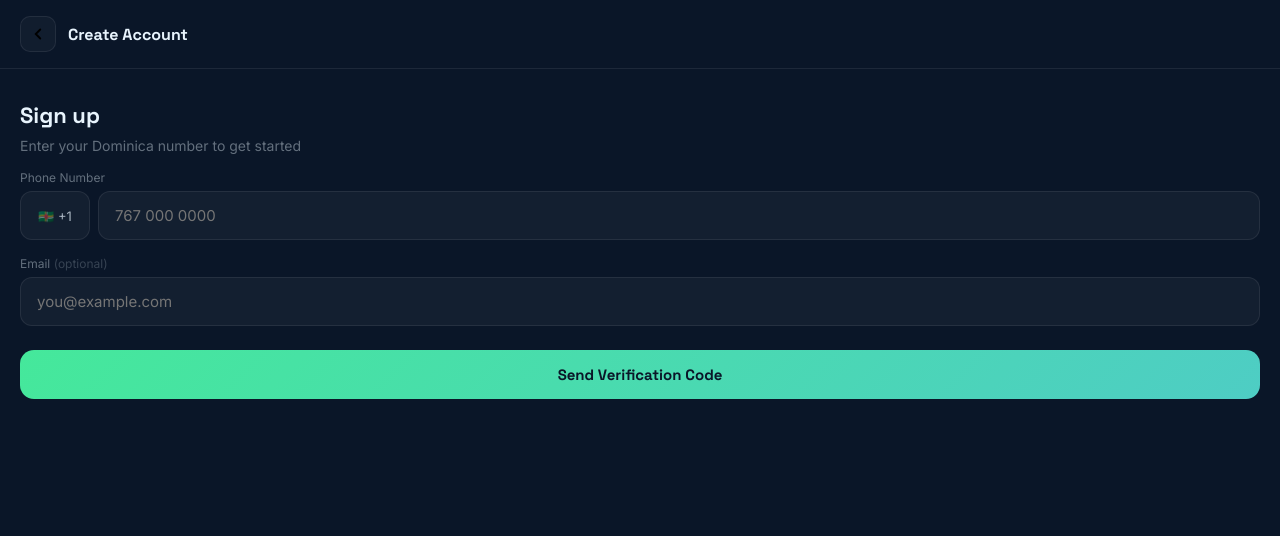
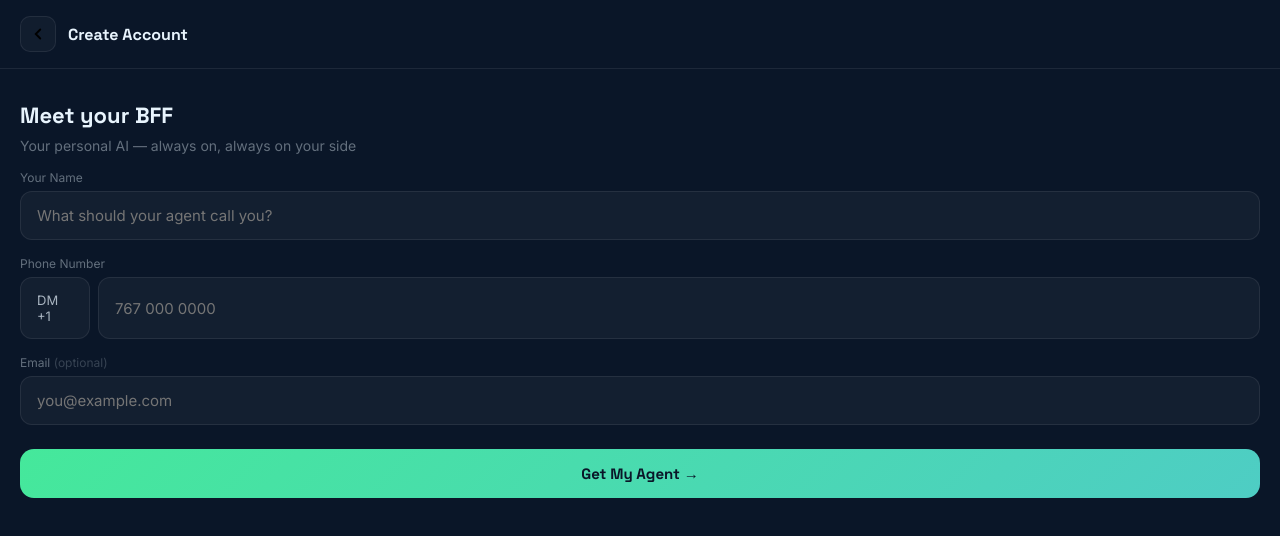
Before and after one commit to epicdm/emapro-app, a Next.js app: page / in a window 1280 px wide. Both pictures are taken after a click on the button "Get Started →". Shown: the top 536 px of the page. Built offline with nearby package versions, Linux system fonts and the light colour scheme; no server answers.

Commit message:
feat: name field, BFF copy, fix error display

```diff
--- a/components/onboarding/SignUpStep.jsx
+++ b/components/onboarding/SignUpStep.jsx
@@ -1,36 +1,46 @@
 'use client';
 import { useState } from 'react';
-import { apiFetch, saveSession } from '@/lib/api';
+import { apiFetch } from '@/lib/api';
 
 const inputStyle = {
   width: '100%', padding: '14px 16px', borderRadius: 12,
   border: '1.5px solid var(--border)', background: 'rgba(255,255,255,0.04)',
   color: 'var(--text-primary)', fontSize: 15, fontFamily: 'var(--font-body)',
-  outline: 'none', transition: 'border-color 0.2s',
+  outline: 'none', transition: 'border-color 0.2s', boxSizing: 'border-box',
 };
 
 export default function SignUpStep({ onVerify, onBack }) {
   const [phone, setPhone] = useState('');
+  const [name, setName] = useState('');
   const [email, setEmail] = useState('');
   const [loading, setLoading] = useState(false);
   const [error, setError] = useState('');
+
+  const focus = e => e.target.style.borderColor = 'var(--accent-teal)';
+  const blur = e => e.target.style.borderColor = 'var(--border)';
 
   const submit = async () => {
     setError('');
     const clean = phone.replace(/\D/g, '');
     if (clean.length < 7) return setError('Enter a valid phone number');
+    if (!name.trim() || name.trim().length < 2) return setError('Enter your name');
     const full = clean.startsWith('1767') ? clean : clean.startsWith('767') ? '1' + clean : '1767' + clean;
     setLoading(true);
     try {
       const res = await apiFetch('/v1/auth/signup', {
         method: 'POST',
-        body: JSON.stringify({ phone_number: '+' + full, email: email || undefined }),
+        body: JSON.stringify({
+          phone_number: '+' + full,
+          full_name: name.trim(),
+          ...(email && { email }),
+        }),
       });
       const json = await res.json();
       if (res.ok) {
         onVerify('+' + full);
       } else {
-        setError(json.message || 'Something went wrong');
+        const msg = json.errors?.[0]?.msg || json.message || 'Something went wrong';
+        setError(msg);
       }
     } catch {
       setError('Connection error. Try again.');
@@ -42,7 +52,7 @@ export default function SignUpStep({ onVerify, onBack }) {
   return (
     <div style={{ display: 'flex', flexDirection: 'column', minHeight: '100dvh', padding: '0 0 32px' }}>
       <div style={{ padding: '16px 20px', display: 'flex', alignItems: 'center', gap: 12, borderBottom: '1px solid var(--border)' }}>
-        <button onClick={onBack} style={{ width: 36, height: 36, borderRadius: 10, border: '1px solid var(--border)', background: 'var(--glass)', display: 'flex', alignItems: 'center', justifyContent: 'center' }}>
+        <button onClick={onBack} style={{ width: 36, height: 36, borderRadius: 10, border: '1px solid var(--border)', background: 'var(--glass)', display: 'flex', alignItems: 'center', justifyContent: 'center', cursor: 'pointer' }}>
           <svg width="18" height="18" viewBox="0 0 24 24" fill="none" stroke="currentColor" strokeWidth="2.5" strokeLinecap="round"><path d="M15 18l-6-6 6-6"/></svg>
         </button>
         <div style={{ fontSize: 16, fontWeight: 700, fontFamily: 'var(--font-display)' }}>Create Account</div>
@@ -50,48 +60,51 @@ export default function SignUpStep({ onVerify, onBack }) {
 
       <div style={{ flex: 1, padding: '32px 20px', display: 'flex', flexDirection: 'column', gap: 16 }}>
         <div>
-          <div style={{ fontSize: 22, fontWeight: 800, fontFamily: 'var(--font-display)', marginBottom: 8 }}>Sign up</div>
-          <div style={{ fontSize: 14, color: 'var(--text-muted)' }}>Enter your Dominica number to get started</div>
+          <div style={{ fontSize: 22, fontWeight: 800, fontFamily: 'var(--font-display)', marginBottom: 8 }}>Meet your BFF</div>
+          <div style={{ fontSize: 14, color: 'var(--text-muted)' }}>Your personal AI — always on, always on your side</div>
+        </div>
+
+        <div>
+          <div style={{ fontSize: 12, color: 'var(--text-muted)', marginBottom: 6 }}>Your Name</div>
+          <input type="text" placeholder="What should your agent call you?"
+            value={name} onChange={e => setName(e.target.value)}
+            onFocus={focus} onBlur={blur} style={inputStyle} />
         </div>
 
         <div>
           <div style={{ fontSize: 12, color: 'var(--text-muted)', marginBottom: 6 }}>Phone Number</div>
           <div style={{ display: 'flex', gap: 8 }}>
             <div style={{ ...inputStyle, width: 70, flexShrink: 0, display: 'flex', alignItems: 'center', justifyContent: 'center', fontSize: 13, color: 'var(--text-secondary)' }}>
-              🇩🇲 +1
+              DM +1
             </div>
-            <input
-              type="tel" inputMode="numeric" placeholder="767 000 0000"
+            <input type="tel" inputMode="numeric" placeholder="767 000 0000"
               value={phone} onChange={e => setPhone(e.target.value)}
-              onFocus={e => e.target.style.borderColor = 'var(--accent-teal)'}
-              onBlur={e => e.target.style.borderColor = 'var(--border)'}
-              style={{ ...inputStyle, flex: 1 }}
-            />
+              onFocus={focus} onBlur={blur} style={{ ...inputStyle, flex: 1 }} />
           </div>
         </div>
 
         <div>
           <div style={{ fontSize: 12, color: 'var(--text-muted)', marginBottom: 6 }}>Email <span style={{ opacity: 0.5 }}>(optional)</span></div>
-          <input
-            type="email" placeholder="you@example.com"
+          <input type="email" placeholder="you@example.com"
             value={email} onChange={e => setEmail(e.target.value)}
-            onFocus={e => e.target.style.borderColor = 'var(--accent-teal)'}
-            onBlur={e => e.target.style.borderColor = 'var(--border)'}
-            style={inputStyle}
-          />
+            onFocus={focus} onBlur={blur} style={inputStyle} />
         </div>
 
-        {error && <div style={{ padding: '10px 14px', borderRadius: 10, background: 'rgba(255,107,107,0.1)', border: '1px solid rgba(255,107,107,0.2)', color: 'var(--accent-coral)', fontSize: 13 }}>{error}</div>}
+        {error && (
+          <div style={{ padding: '10px 14px', borderRadius: 10, background: 'rgba(255,107,107,0.1)', border: '1px solid rgba(255,107,107,0.2)', color: 'var(--accent-coral)', fontSize: 13 }}>
+            {error}
+          </div>
+        )}
 
         <button onClick={submit} disabled={loading} style={{
-          width: '100%', padding: '15px', borderRadius: 14,
+          width: '100%', padding: '15px', borderRadius: 14, border: 'none',
           background: loading ? 'var(--border)' : 'linear-gradient(135deg, var(--accent-green), var(--accent-teal))',
           color: loading ? 'var(--text-muted)' : '#0a1628',
           fontSize: 15, fontWeight: 800, fontFamily: 'var(--font-display)',
           display: 'flex', alignItems: 'center', justifyContent: 'center', gap: 8,
-          transition: 'all 0.2s', marginTop: 8,
+          transition: 'all 0.2s', marginTop: 8, cursor: loading ? 'not-allowed' : 'pointer',
         }}>
-          {loading ? <><span className="spinner" /> Sending code...</> : 'Send Verification Code'}
+          {loading ? 'Sending code...' : 'Get My Agent →'}
         </button>
       </div>
     </div>
```
